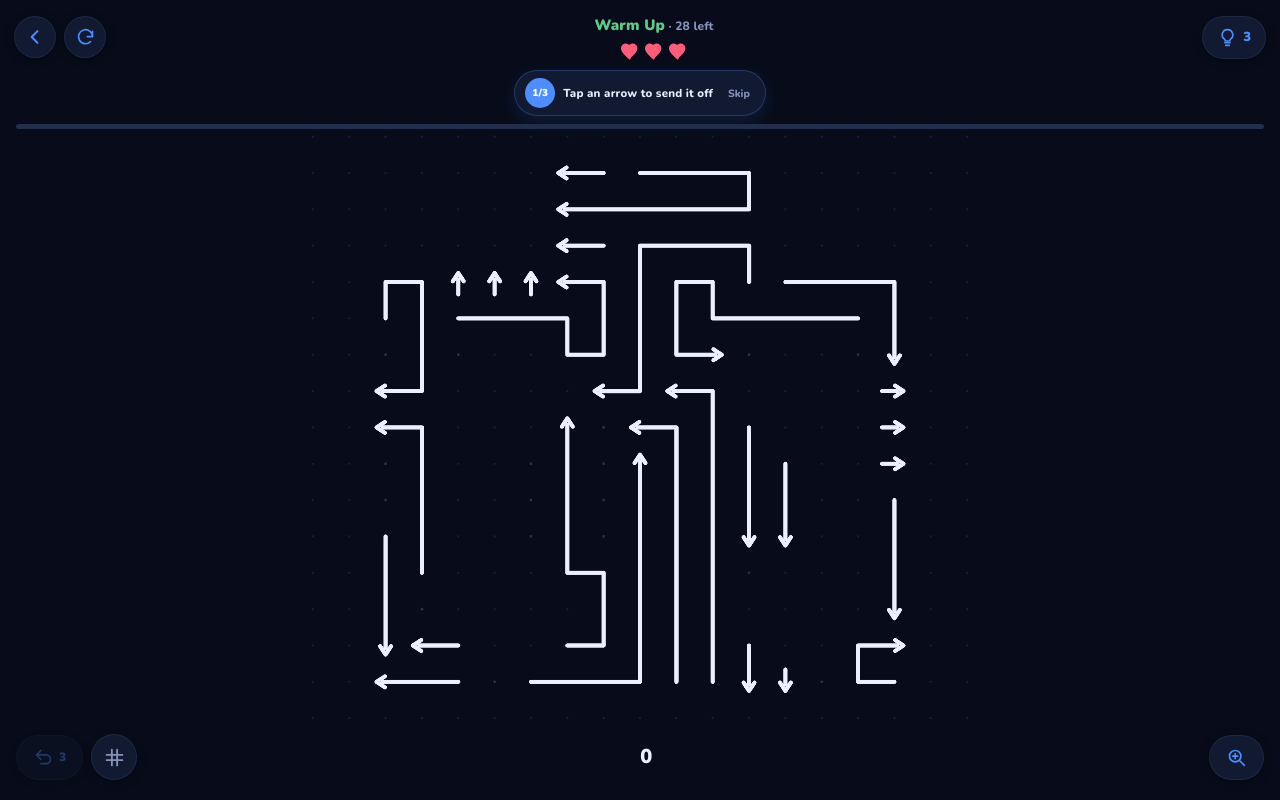
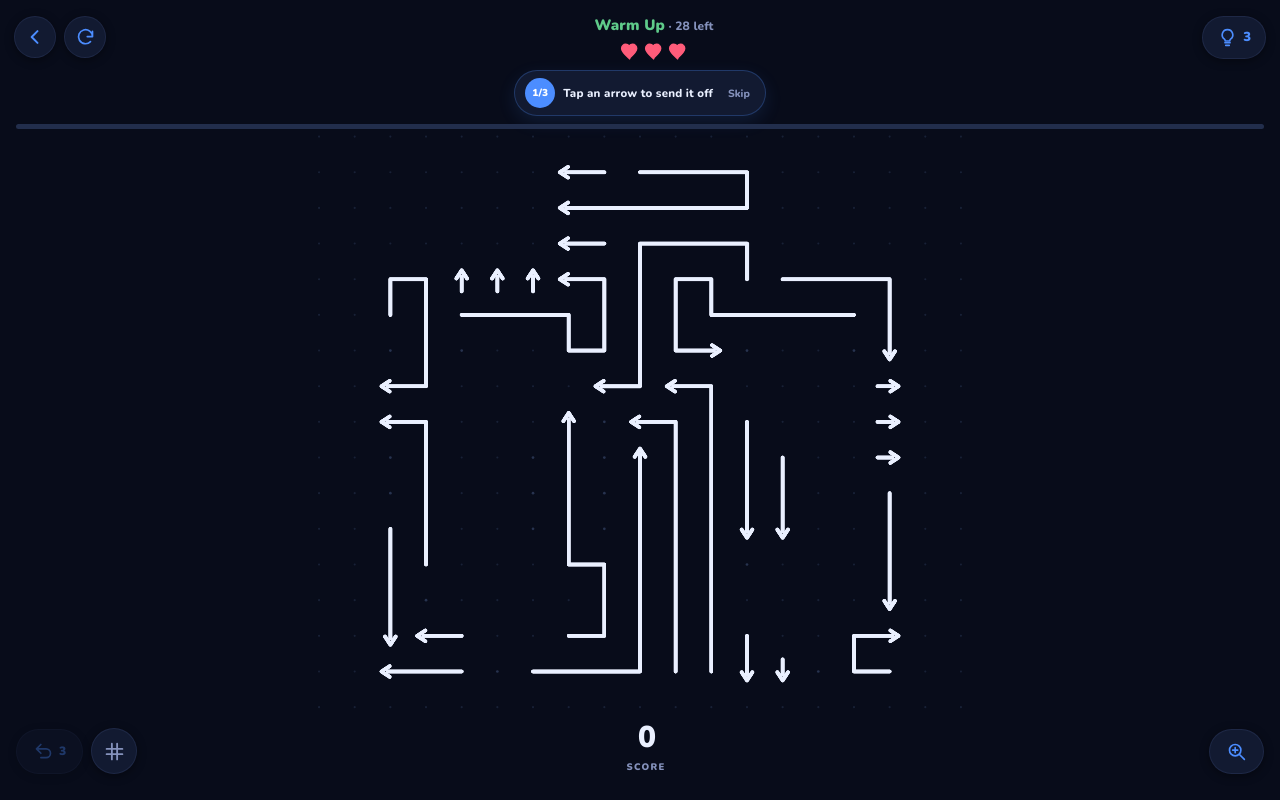
Before and after one commit to usamazulfiqar121-hash/arrow-escape, a React (Vite) app: page / in a window 1280 px wide. Both pictures are taken after a click on the button "Continue". Built offline with nearby package versions, Linux system fonts and the light colour scheme.

Commit message:
Bigger score readout with a tick on every gain

```diff
--- a/src/App.jsx
+++ b/src/App.jsx
@@ -2567,7 +2567,7 @@ export default function ArrowEscapeV3() {
                 const isHint = hintId === p.id;
                 const isHeld = holdId === p.id;
                 const isSealed = p.needs !== undefined && alive.has(p.needs);
-                const tone = isBad || isBlk ? C.danger : isHint || isHeld ? C.accent : isSealed ? C.stop : toneFor(p.dir, theme);
+                const tone = isBad || isBlk ? C.danger : isHint || isHeld ? C.accent : isSealed ? C.muted : toneFor(p.dir, theme);
                 const cls = isBad ? "shake" : isBlk ? "flash" : isHint ? "hint" : "settle";
                 return (
                   <Piece
@@ -2578,7 +2578,7 @@ export default function ArrowEscapeV3() {
                     width={W_BOARD}
                     hit={bigTouch ? 78 : 52}
                     className={cls}
-                    style={{ "--d": `${Math.min(idx, 16) * 18}ms` }}
+                    style={{ "--d": `${Math.min(idx, 16) * 18}ms`, opacity: isSealed && !isBad && !isBlk && !isHint && !isHeld ? 0.45 : 1 }}
                     onDown={onPieceDown(p)}
                   />
                 );
@@ -2634,7 +2634,10 @@ export default function ArrowEscapeV3() {
               <Hash on={grid} />
             </button>
           </div>
-          <div style={S.scorePill}>{score.toLocaleString()}</div>
+          <div style={S.scoreWrap}>
+            <div key={score} style={S.scorePill} className="score-tick">{score.toLocaleString()}</div>
+            <div style={S.scoreCap}>score</div>
+          </div>
           <div style={S.footGroup}>
             <span style={S.footSpacer} aria-hidden="true" />
             <button style={S.footBtn} onClick={cycleZoom}>
@@ -3364,6 +3367,8 @@ svg { shape-rendering: geometricPrecision; }
 @keyframes hbreak{0%{transform:scale(1)}35%{transform:scale(1.4)}100%{transform:scale(1)}}
 .hbreak{animation:hbreak 430ms ease;display:inline-flex}
 @keyframes starpop{0%{transform:scale(0) rotate(-25deg);opacity:0}70%{transform:scale(1.25) rotate(7deg);opacity:1}100%{transform:scale(1) rotate(0);opacity:1}}
+@keyframes scoreTick{0%{transform:scale(1)}28%{transform:scale(1.13)}100%{transform:scale(1)}}
+.score-tick{animation:scoreTick 340ms cubic-bezier(.24,1.3,.4,1);will-change:transform}
 .starpop{animation:starpop 620ms cubic-bezier(.26,1.42,.42,1) backwards}
 @keyframes badgeIn{0%{transform:scale(.4);opacity:0}100%{transform:scale(1);opacity:1}}
 .badge-in{animation:badgeIn 340ms cubic-bezier(.26,1.46,.42,1)}
@@ -3394,7 +3399,7 @@ button:active:not(:disabled) { transform: scale(.945); }
 .nav-on { animation: navPop 420ms cubic-bezier(.28,1.32,.44,1); }
 
 button:focus-visible{outline:3px solid ${C.accent};outline-offset:3px}
-@media (prefers-reduced-motion: reduce){.settle,.snake,.chev-out,.dep-fade,.ring,.shake,.flash,.hint,.hbreak,.starpop,.ovin,.confetti,.badge-in,.pop{animation-duration:1ms!important}}
+@media (prefers-reduced-motion: reduce){.settle,.snake,.chev-out,.dep-fade,.ring,.shake,.flash,.hint,.hbreak,.starpop,.ovin,.confetti,.badge-in,.pop,.score-tick{animation-duration:1ms!important}}
 `;
 
 let CSS = makeCSS(C);
@@ -3425,7 +3430,9 @@ const makeStyles = (C) => ({
   playFoot: { display: "flex", alignItems: "center", justifyContent: "space-between", gap: 10, padding: "12px 16px 20px" },
   footBtn: { position: "relative", display: "flex", alignItems: "center", gap: 5, background: C.card, border: `1px solid ${C.edge}`, borderRadius: 999, padding: "11px 16px", cursor: "pointer", boxShadow: C.sh1 },
   footNum: { fontFamily: "'Nunito',sans-serif", fontWeight: 900, fontSize: 12, color: C.accent },
-  scorePill: { fontFamily: "'Nunito',sans-serif", fontWeight: 900, fontSize: 20, letterSpacing: "-0.02em", color: C.ink, fontVariantNumeric: "tabular-nums", textAlign: "center", flexShrink: 0 },
+  scoreWrap: { display: "flex", flexDirection: "column", alignItems: "center", gap: 1, flexShrink: 0, minWidth: 92 },
+  scorePill: { fontFamily: "'Nunito',sans-serif", fontWeight: 900, fontSize: 30, lineHeight: 1, letterSpacing: "-0.035em", color: C.ink, fontVariantNumeric: "tabular-nums", textAlign: "center" },
+  scoreCap: { fontSize: 9.5, fontWeight: 900, letterSpacing: "0.14em", textTransform: "uppercase", color: C.muted },
 
   shellBody: { flex: 1, minHeight: 0, width: BOARD_W, overflowY: "auto", overscrollBehavior: "contain", WebkitOverflowScrolling: "touch", scrollBehavior: "smooth", paddingBottom: 8 },
   home: { display: "flex", flexDirection: "column", alignItems: "center", paddingTop: 6 },
```
